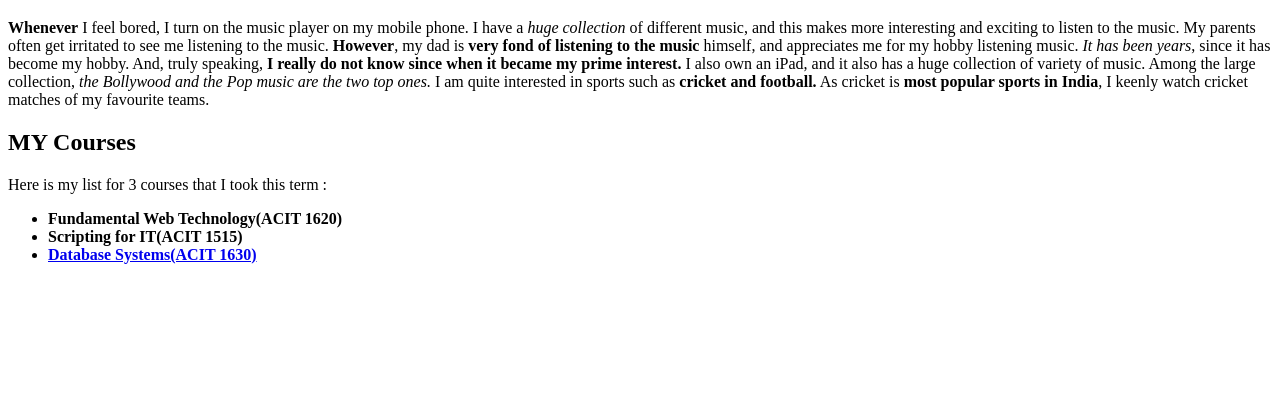
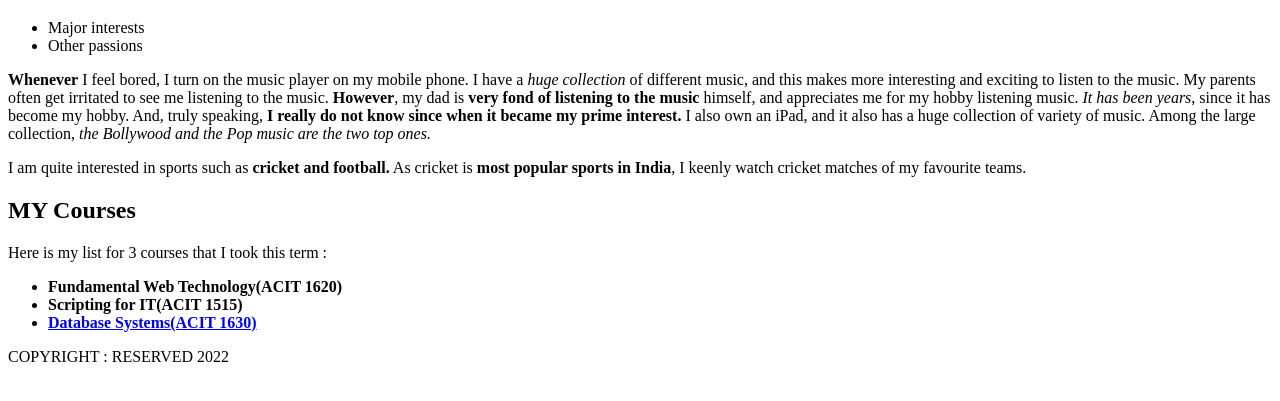
Before and after one commit to nbrar1282/week13, a plain HTML site: page index.html in a window 1280 px wide. Shown: the part 61-462 px from the top of the page. Drawn offline with Linux system fonts and the light colour scheme.

Commit message:
Semantic tags used in paragraph

```diff
--- a/index.html
+++ b/index.html
@@ -5,7 +5,20 @@
     <title>Personal Website</title>
 </head>
 <body>
-    <h1>My Hobbies</h1>
+    <header><h1>My Hobbies</h1>
+        <nav>
+            <ul>
+            <li>
+            Major interests
+            </li>
+            <li>
+            Other passions
+            </li>
+            </ul>
+            </nav>
+    </header>
+
+<main><article><section>
     <p><b>Whenever</b> I feel bored, I turn on the music player on my mobile phone.
 
         I have a <em>huge collection</em> of different music, and this makes more interesting and exciting to listen to the music.
@@ -14,17 +27,22 @@
           <em>It has been years</em>, since it has become my hobby. And, truly speaking, <strong>I really do not know since when it became my prime interest.</strong>
            I also own an iPad, and it also has a huge collection of variety of music.
            Among the large collection, <em>the Bollywood and the Pop music are the two top ones.</em>
-
-
+    </section>
+      <section>
         I am quite interested in sports such as <b>cricket and football.</b>
-         As cricket is <strong>most popular sports in India</strong>, I keenly watch cricket matches of my favourite teams. </p>
+         As cricket is <strong>most popular sports in India</strong>, I keenly watch cricket matches of my favourite teams. </p></section>
+         <section>
          <h2> MY Courses</h2>
      <p>Here is my list for 3 courses that I took this term :</p>
         <ul>
             <li><b>Fundamental Web Technology(ACIT 1620)</b></li>
             <li><b>Scripting for IT(ACIT 1515)</b></li>
             <li><a href="https://www.bcit.ca/outlines/20231089206/" title="Course Outline" target="_blank"> <b>Database Systems(ACIT 1630)</b></a></li>
-        </ul>
+        </ul></section></article></main>
+
+        <footer>
+           <P> COPYRIGHT : RESERVED 2022 </P>
+        </footer>
 
 
 
```
